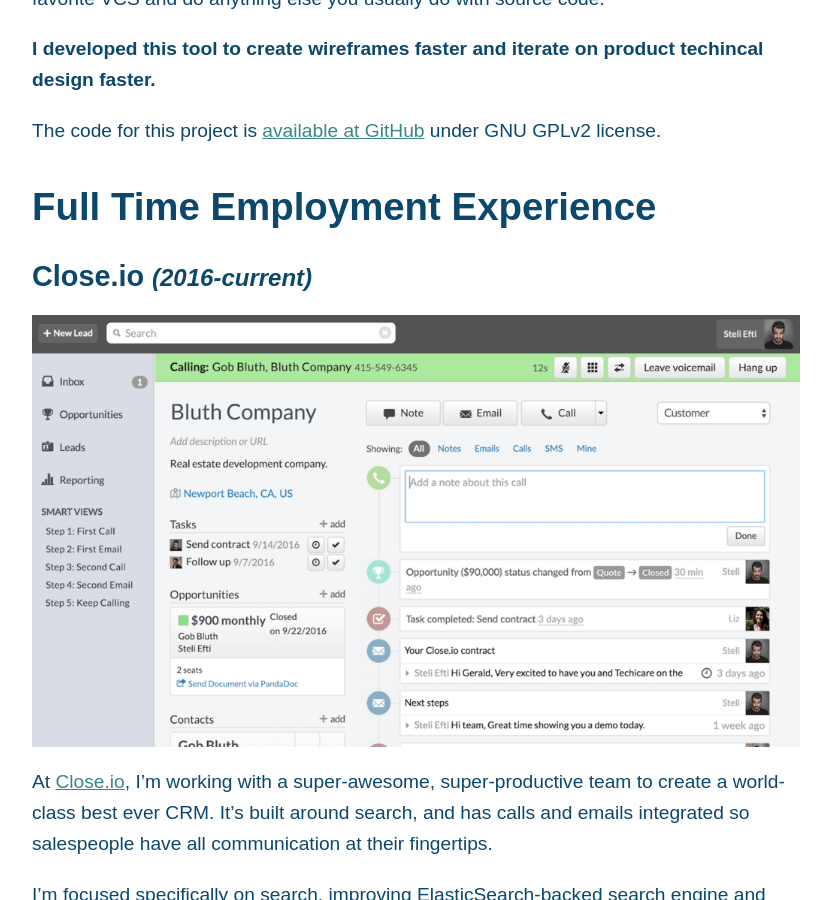
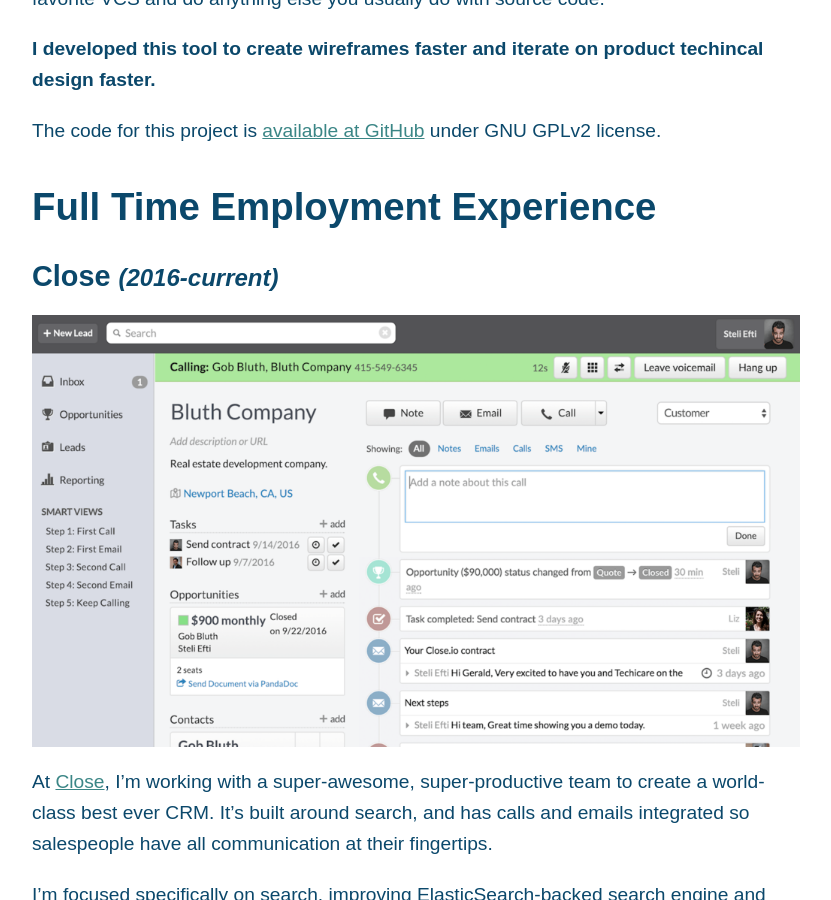
Before and after one commit to tsx/tsx-su, a Jekyll site: the page built from portfolio.md, in a window 1280 px wide and 900 px high, scrolled down 776 px. Shown: the whole window, without its empty margins (224-1055 px from the left). Built offline with Jekyll 4.4.1, drawn with Linux system fonts in a browser that asks for light colours.

```diff
--- a/_layouts/ar.html
+++ b/_layouts/ar.html
@@ -9,4 +9,4 @@ layout: post
 <p>Want to learn more about how to increase your chances of getting through resume filters? <a href="/ar/index.html">Read more on my post series Accidental Recruiter</a>.
 
 <hr>
-<p>Interested in becoming my teammate in a small but super awesome company? Apply for a job at <a href="http://jobs.close.io">Close.io</a>!</p>
+<p>Interested in becoming my teammate in a small but super awesome company? Apply for a job at <a href="http://jobs.close.com">Close</a>!</p>
--- a/index.html
+++ b/index.html
@@ -8,7 +8,7 @@ layout: default
 <p>I help businesses to <b>save money, earn more, and solve problems</b> by creating software that's easy to use, runs fast and scales.</p>
 
 <p>
-I currently work at <a href="http://close.io">Close.io</a>, creating the best CRM in the world. My focus is on improving search experience to infinity and beyond.
+I'm a Staff Backend Engineer at <a href="https://close.com">Close</a>, creating the best CRM in the world. My focus is on improving search and reporting experience to infinity and beyond.
 </p>
 
 <p>
--- a/portfolio.md
+++ b/portfolio.md
@@ -20,11 +20,11 @@ The code for this project is [available at GitHub](https://github.com/tsx/shiref
 
 # Full Time Employment Experience
 
-## Close.io *(2016-current)*
+## Close *(2016-current)*
 
 ![](/img/close-io.png)
 
-At [Close.io](http://close.io), I'm working with a super-awesome, super-productive team to create a world-class best ever CRM. It's built around search, and has calls and emails integrated so salespeople have all communication at their fingertips.
+At [Close](https://close.com), I'm working with a super-awesome, super-productive team to create a world-class best ever CRM. It's built around search, and has calls and emails integrated so salespeople have all communication at their fingertips.
 
 I'm focused specifically on search, improving ElasticSearch-backed search engine and making UI more smooth easy to use.
 
```
Also changed, not shown: _posts/2017-02-07-accidental-recruiter.md (+1 -1 lines).
